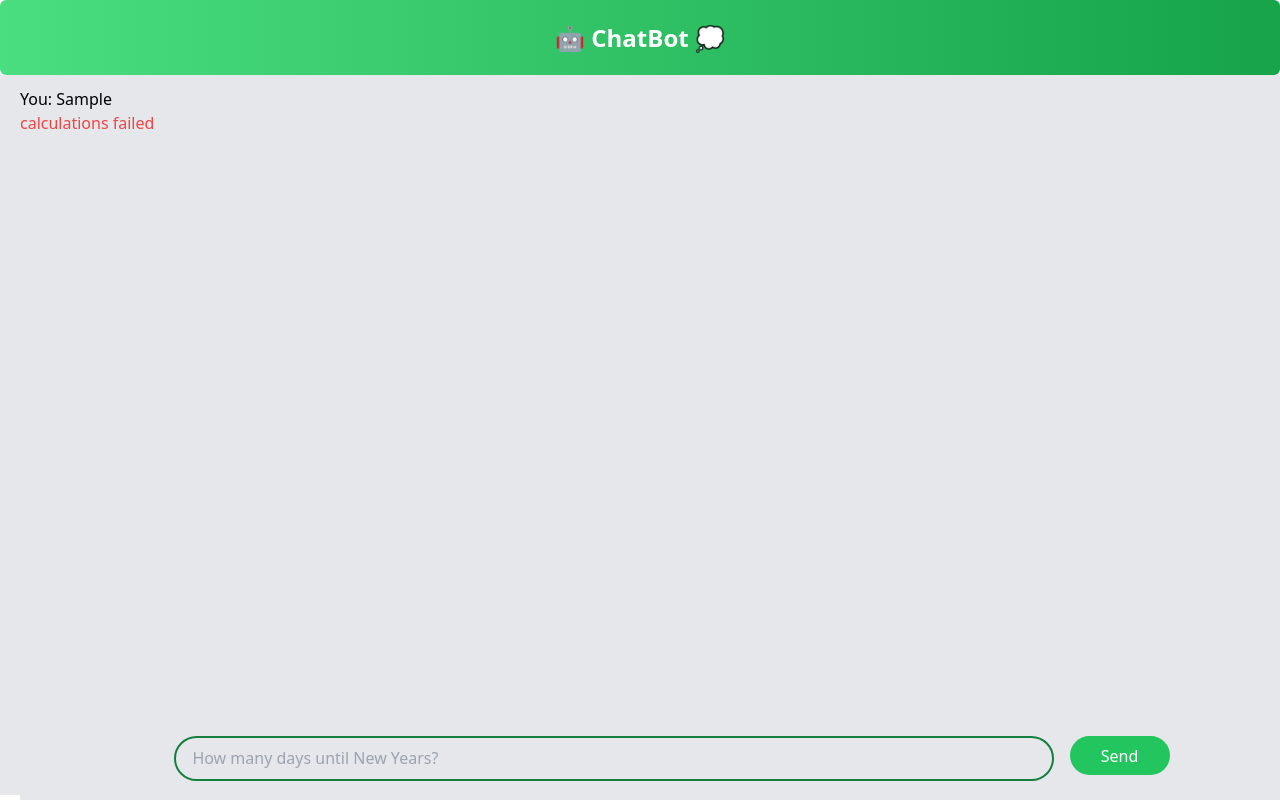
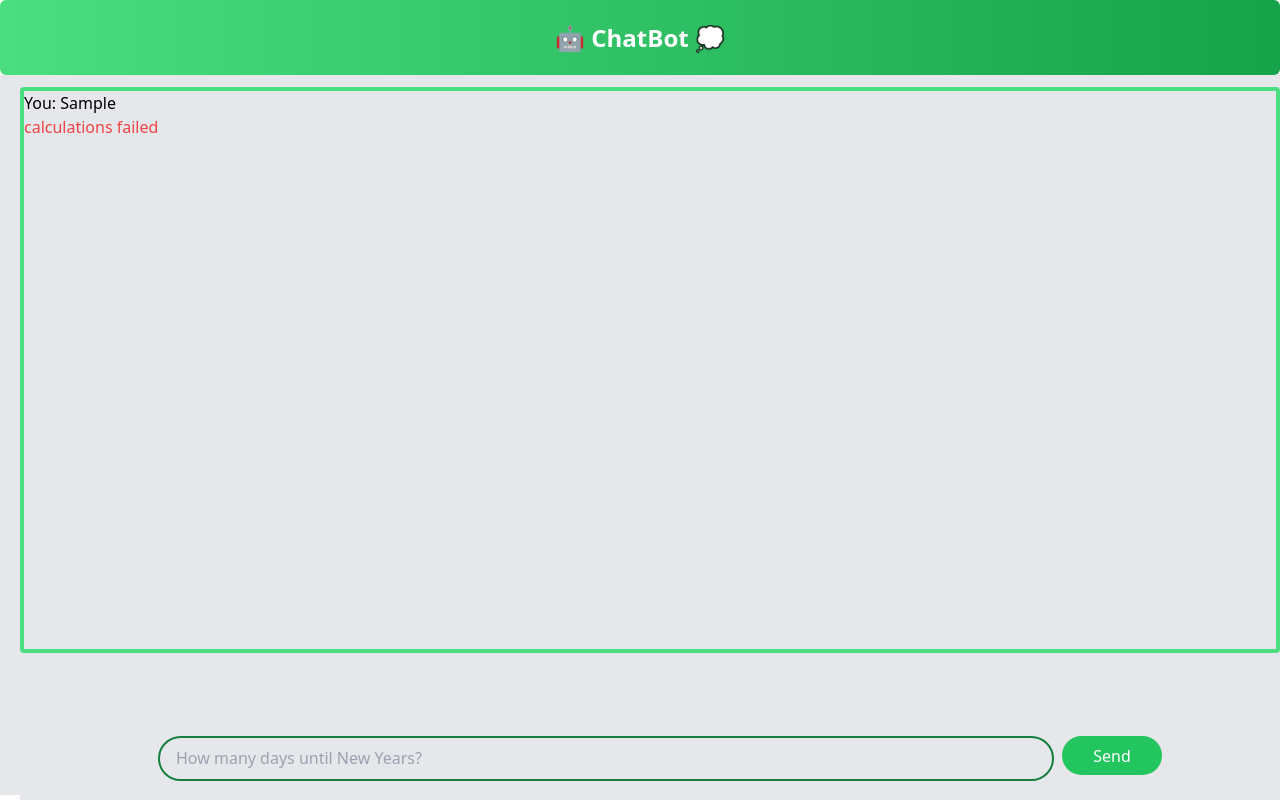
Before and after one commit to lukethorvilson/chatBot, a React (Vite) app in the folder chatBotAI-app/: page / in a window 1280 px wide. Both pictures are taken after typing "Sample" into the empty fields and a click on the button "Send". Built offline with nearby package versions, Linux system fonts and the light colour scheme; no server answers.

Commit message:
Fixed layout chat issues.

```diff
--- a/chatBotAI-app/src/components/ChatBody.jsx
+++ b/chatBotAI-app/src/components/ChatBody.jsx
@@ -1,12 +1,28 @@
 function ChatBody({ chat, response, isGenerating, error }) {
-  console.log(response, isGenerating, error)
+  console.log(response, isGenerating, error);
   return (
     <>
-      <div className="grid h-fit w-full grid-cols-1">
-        {chat.map((chatItem, i) => <div key={i}>{chatItem.role === "user" ? `You: ${chatItem.content}` : `🤖: ${chatItem.content}`}</div>)}
-        {error && <div><span className="text-red-500">calculations failed</span></div>}
-        {isGenerating && <div>...calculating bzzt-beep-boop🤖💭</div>}
-        {response && !isGenerating && <div>🤖: {response.content}</div>}
+      <div className="mx-auto h-[80%] w-full overflow-auto rounded border-4 border-green-400">
+        {chat.map((chatItem, i) => (
+          <div className="block h-fit w-full" key={i}>
+            {chatItem.role === "user"
+              ? `You: ${chatItem.content}`
+              : `🤖: ${chatItem.content}`}
+          </div>
+        ))}
+        {error && (
+          <div className="block h-fit w-full">
+            <span className="text-red-500">calculations failed</span>
+          </div>
+        )}
+        {isGenerating && (
+          <div className="block h-fit w-full">
+            ...calculating bzzt-beep-boop🤖💭
+          </div>
+        )}
+        {response && !isGenerating && (
+          <div className="block h-fit w-full">🤖: {response.content}</div>
+        )}
       </div>
     </>
   );
--- a/chatBotAI-app/src/components/Input.jsx
+++ b/chatBotAI-app/src/components/Input.jsx
@@ -11,14 +11,20 @@
 function Input({ userInput, setUserInput, handleSubmit }) {
   return (
     <>
-        <form className="absolute bottom-0 flex h-16 w-full gap-4 bg-gray-200 pb-2 pl-6 lg:justify-center" onSubmit={(e) => handleSubmit(e)}>
+      <form
+        className="absolute bottom-0 flex h-16 w-[100%] gap-2 bg-gray-200 pb-2 lg:justify-center"
+        onSubmit={(e) => handleSubmit(e)}
+      >
         <input
           className="h-[80%] w-[75%] overflow-auto rounded-3xl border-2 border-green-700 bg-gray-200 px-4 text-[12px] focus:border-2 focus:border-green-700 focus:ring-4 focus:ring-green-500 sm:text-[14px] md:w-[85%] lg:w-[70%] lg:text-[16px]"
           placeholder={randomPlaceholder()}
           value={userInput}
           onChange={(e) => setUserInput(e.target.value)}
         ></input>
-          <button type="submit" className="h-[70%] w-[15%] rounded-3xl bg-green-500 text-white transition-colors hover:bg-green-600 md:w-[10%] lg:w-[100px]">
+        <button
+          type="submit"
+          className="h-[70%] w-[15%] rounded-3xl bg-green-500 text-white transition-colors hover:bg-green-600 md:w-[10%] lg:w-[100px]"
+        >
           Send
         </button>
       </form>
```
Lines whose indentation alone changed are shown as unchanged.
